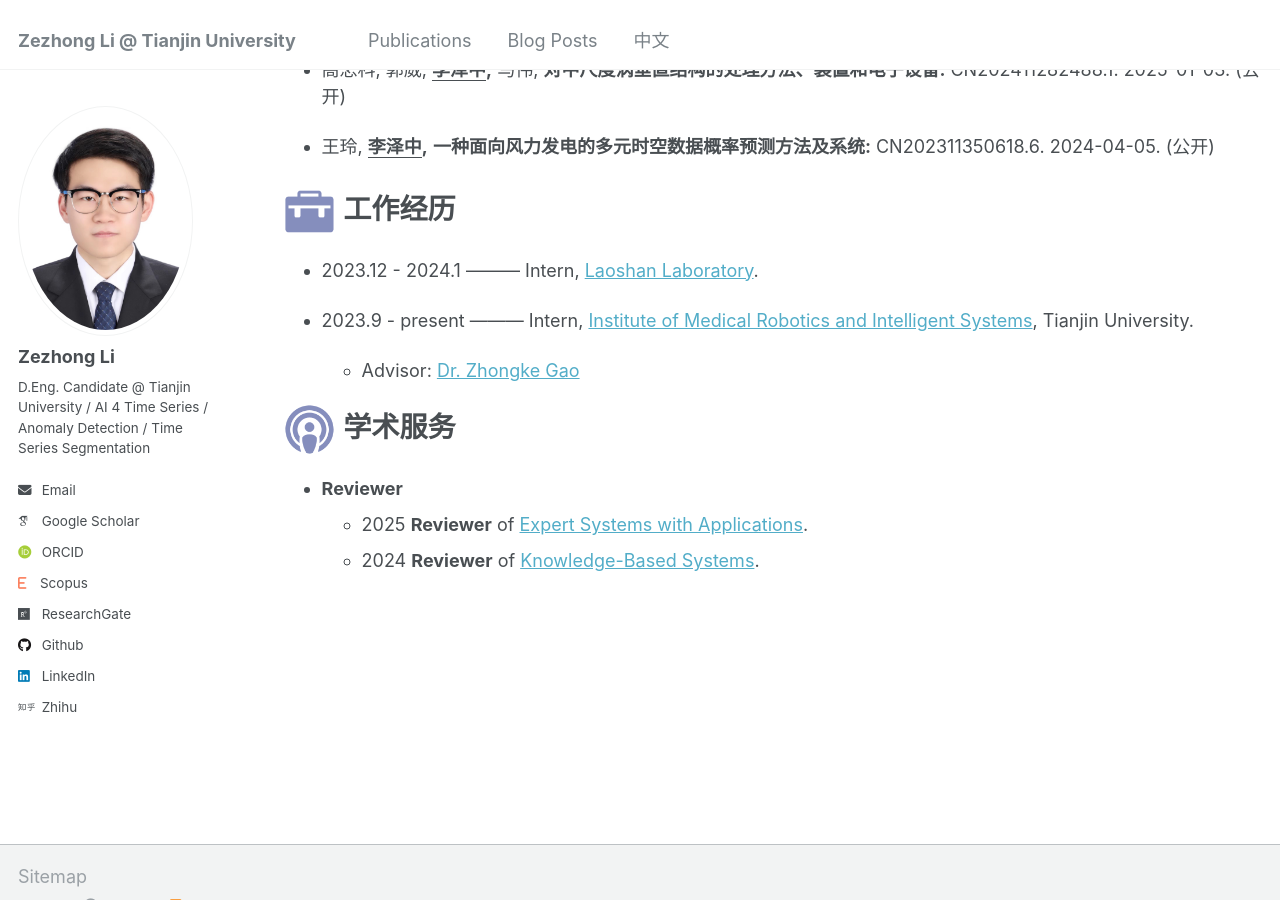
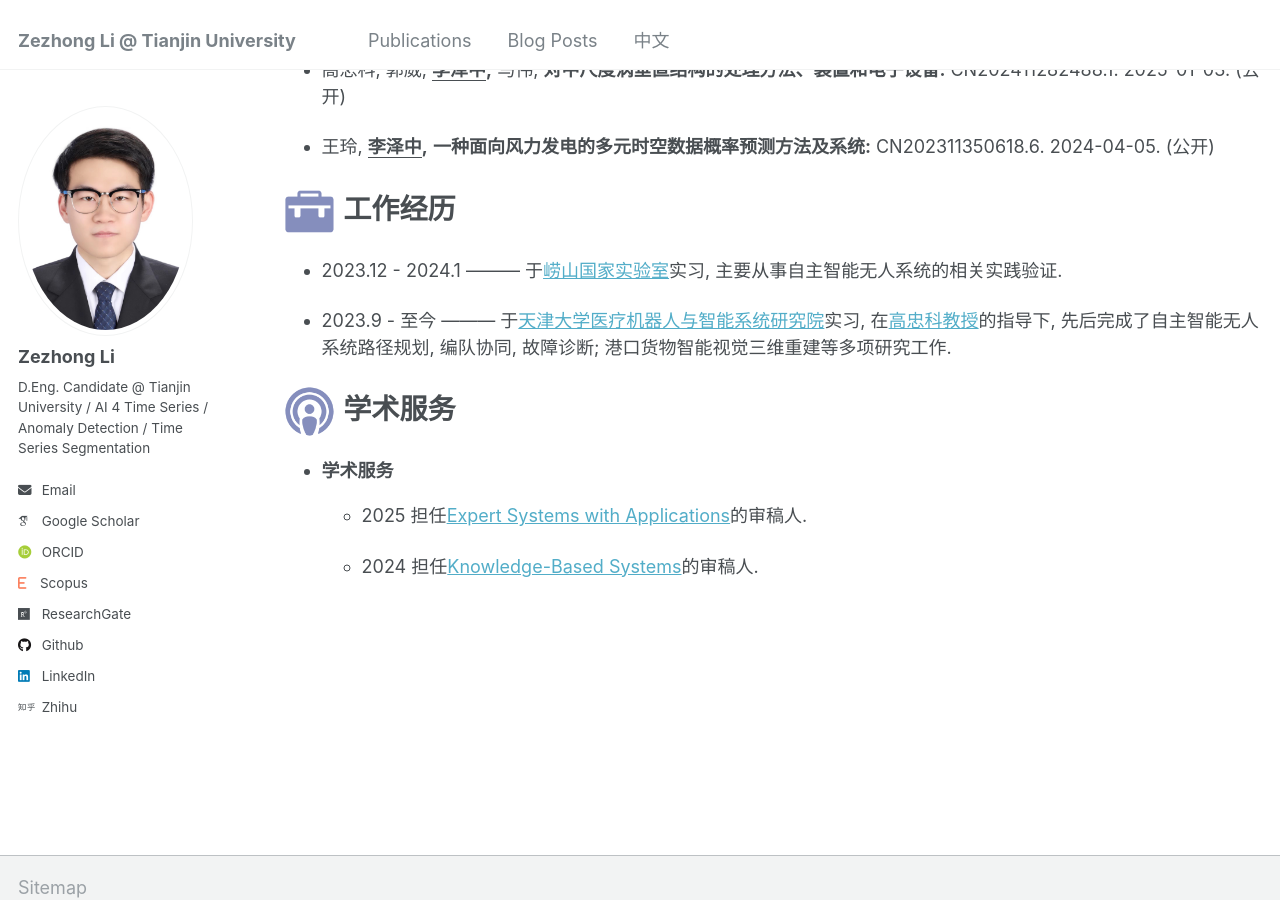
Before and after one commit to lzz19980125/lzz19980125.github.io, a Jekyll site: the page built from _pages/chinese.md, in a window 1280 px wide and 900 px high, scrolled down 2009 px. Built offline with Jekyll 4.4.1, drawn with Linux system fonts in a browser that asks for light colours; some web fonts are replaced.

Commit message:
Update chinese.md

```diff
--- a/_pages/chinese.md
+++ b/_pages/chinese.md
@@ -64,14 +64,14 @@ Utilizing an Innovative Transformer-Based Model**", Journal of Marine Science an
 
 # <img src="../images/work_icon.jpg" width="55" height="50"> 工作经历
 
-- 2023.12 - 2024.1 --------- Intern, [Laoshan Laboratory](https://www.lsnl.cn/).
+- 2023.12 - 2024.1 --------- 于[崂山国家实验室](https://www.lsnl.cn/)实习, 主要从事自主智能无人系统的相关实践验证.
 
-- 2023.9 - present --------- Intern, [Institute of Medical Robotics and Intelligent Systems](https://imris.tju.edu.cn/), Tianjin University.
-  - Advisor: [Dr. Zhongke Gao](https://imris.tju.edu.cn/info/1061/1231.htm)
+- 2023.9 - 至今 --------- 于[天津大学医疗机器人与智能系统研究院](https://imris.tju.edu.cn/)实习, 在[高忠科教授](https://imris.tju.edu.cn/info/1061/1231.htm)的指导下, 先后完成了自主智能无人系统路径规划, 编队协同, 故障诊断; 港口货物智能视觉三维重建等多项研究工作.
 
 
 # <img src="../images/service.png" width="55" height="50"> 学术服务
 
-- **Reviewer**
-  - 2025 **Reviewer** of <span style="color:rgb(95,181,206)">[Expert Systems with Applications](https://lzz19980125.github.io/files/Certificate_ESWA_Recognised.pdf)</span>.
-  - 2024 **Reviewer** of <span style="color:rgb(95,181,206)">[Knowledge-Based Systems](https://lzz19980125.github.io/files/Certificate_KBS_reviewer.pdf)</span>.
+- **学术服务**
+  - 2025 担任<span style="color:rgb(95,181,206)">[Expert Systems with Applications](https://lzz19980125.github.io/files/Certificate_ESWA_Recognised.pdf)</span>的审稿人.
+
+  - 2024 担任<span style="color:rgb(95,181,206)">[Knowledge-Based Systems](https://lzz19980125.github.io/files/Certificate_KBS_reviewer.pdf)</span>的审稿人.
```
